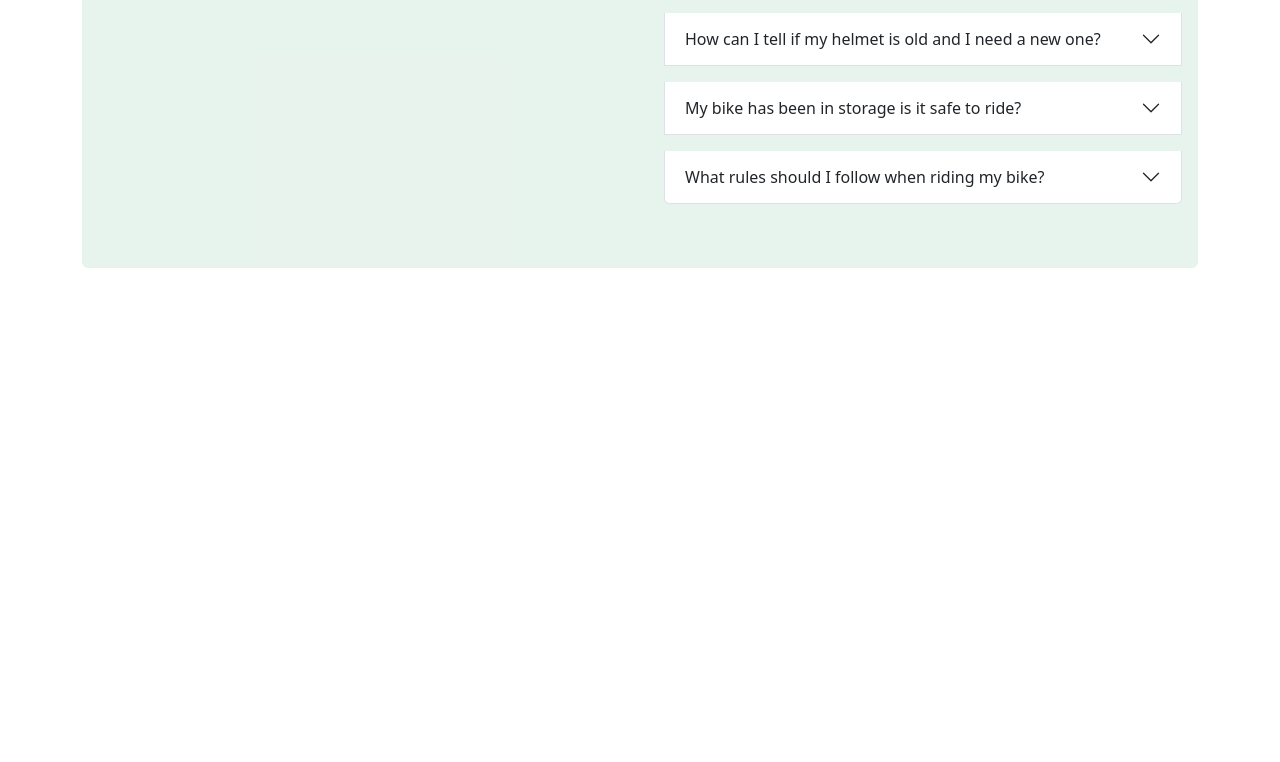
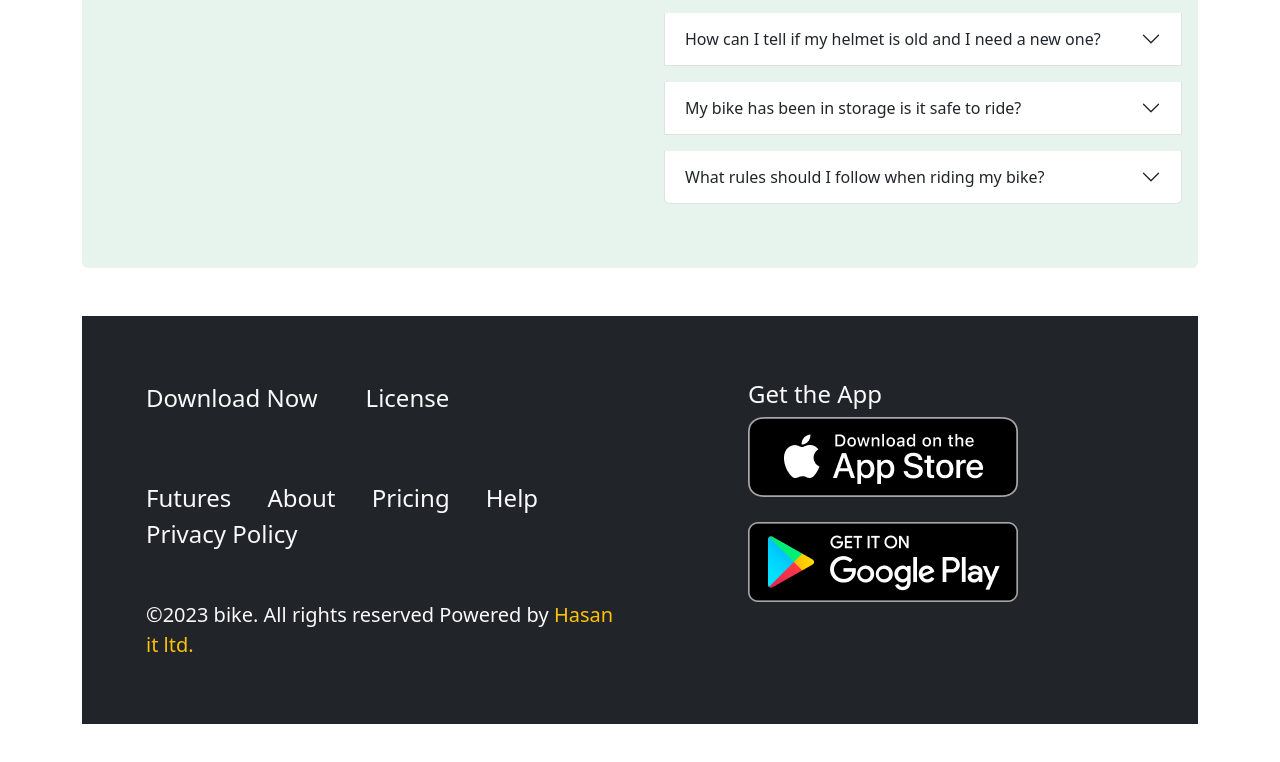
Before and after one commit to tofael005/bikers-zone, a plain HTML site: page index.html in a window 1280 px wide. Shown: the part 2992-3754 px from the top of the page. Before the commit the page ends 3260 px from the top, so only its background shows below. Drawn offline with Linux system fonts and the light colour scheme.

Commit message:
footer add

```diff
--- a/index.html
+++ b/index.html
@@ -287,8 +287,34 @@
     </main>
     <!-- Main Section End  -->
     <!-- Footer Section Start  -->
-    <footer>
-
+    <footer class="mt-5 bg-dark text-light mb-5 progress-bar-50 w-100%">
+      <div class="row row-cols-1 row-cols-md-2 height-50 ">
+        <div class="col">
+          <div class="d-flex ms-5 ps-3 mt-5 fs-4">
+            <p class="pe-5 mt-3">Download Now</p>
+            <p class="mt-3">License</p>
+          </div>
+          <div class="ms-5 py-5">
+            <a class="px-3 text-light fs-4 text-decoration-none" href="#">Futures</a>
+            <a class="px-3 text-light fs-4 text-decoration-none" href="#">About</a>
+            <a class="px-3 text-light fs-4 text-decoration-none" href="#">Pricing</a>
+            <a class="px-3 text-light fs-4 text-decoration-none" href="#">Help</a>
+            <a class="px-3 text-light fs-4 text-decoration-none" href="#">Privacy Policy</a>
+          </div>
+          <p class="fs-5 ms-5 ps-3 pb-5">&copy;2023 bike. All rights reserved Powered by <span class="text-warning">Hasan it ltd.</span></p>
+        </div>
+          <div class="col">
+             <div class="ms-5 ps-5 px-5">
+                <h3 class="fs-4 mt-5 pt-3">Get the App</h3>
+             <div>
+                <img class="w-30 pb-4" src="images/ios.png" alt="">
+             </div>
+             <div>
+                <img class="w-30 h-10 pb-5" src="images/android.png" alt="">
+             </div>
+          </div>
+          </div>
+      </div>
     </footer>
     <!-- Footer Section End  -->
     <!-- bootstrap -->
```
